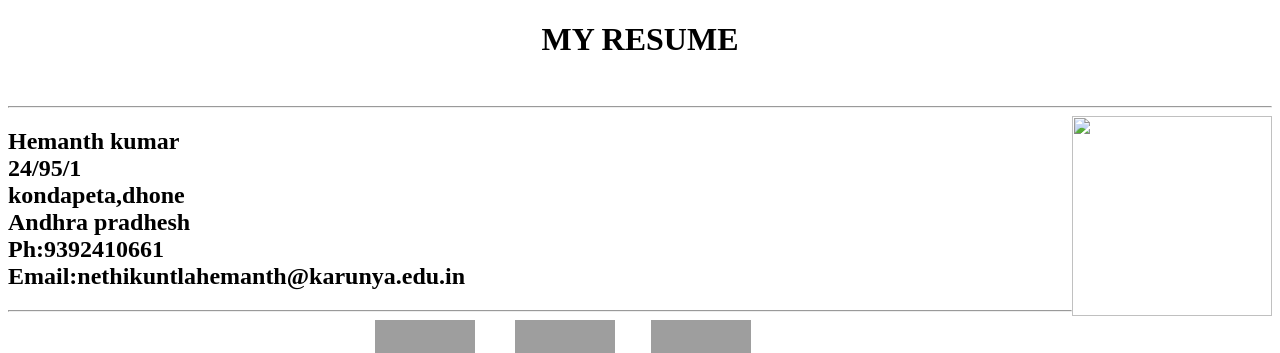
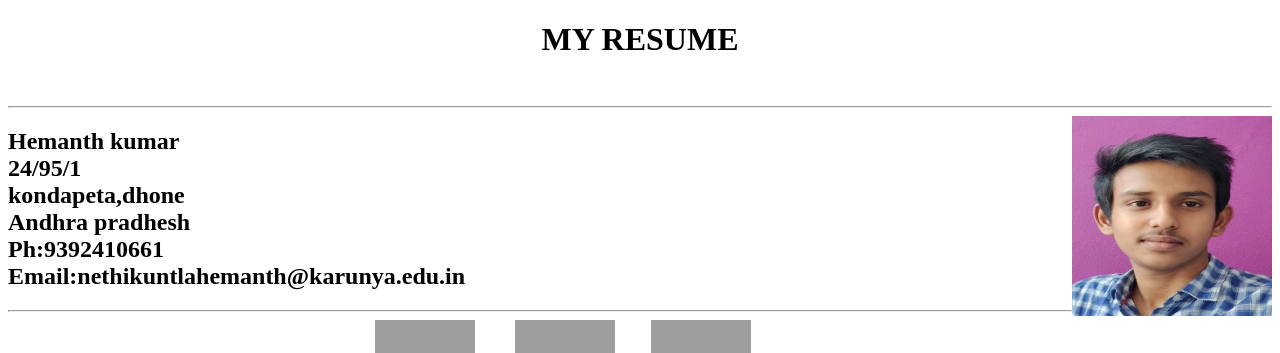
Before and after one commit to HEM9490/ex1-web, a plain HTML site: page index.html in a window 1280 px wide. Shown: the top 353 px of the page. Drawn offline with Linux system fonts and the light colour scheme; grey boxes are pictures that could not be loaded.

Commit message:
Update index.html

```diff
--- a/index.html
+++ b/index.html
@@ -6,7 +6,7 @@
 
     </header>
     <BODY>
-        <img src="C:\Users\N.HEMANTH KUMAR\OneDrive\Desktop\new pic resume.jpeg" align="right" width="200" height="200">
+        <img src="passport size photo.jpeg" align="right" width="200" height="200">
         <h2>Hemanth kumar<br>
         24/95/1<br>
         kondapeta,dhone<br>
```
